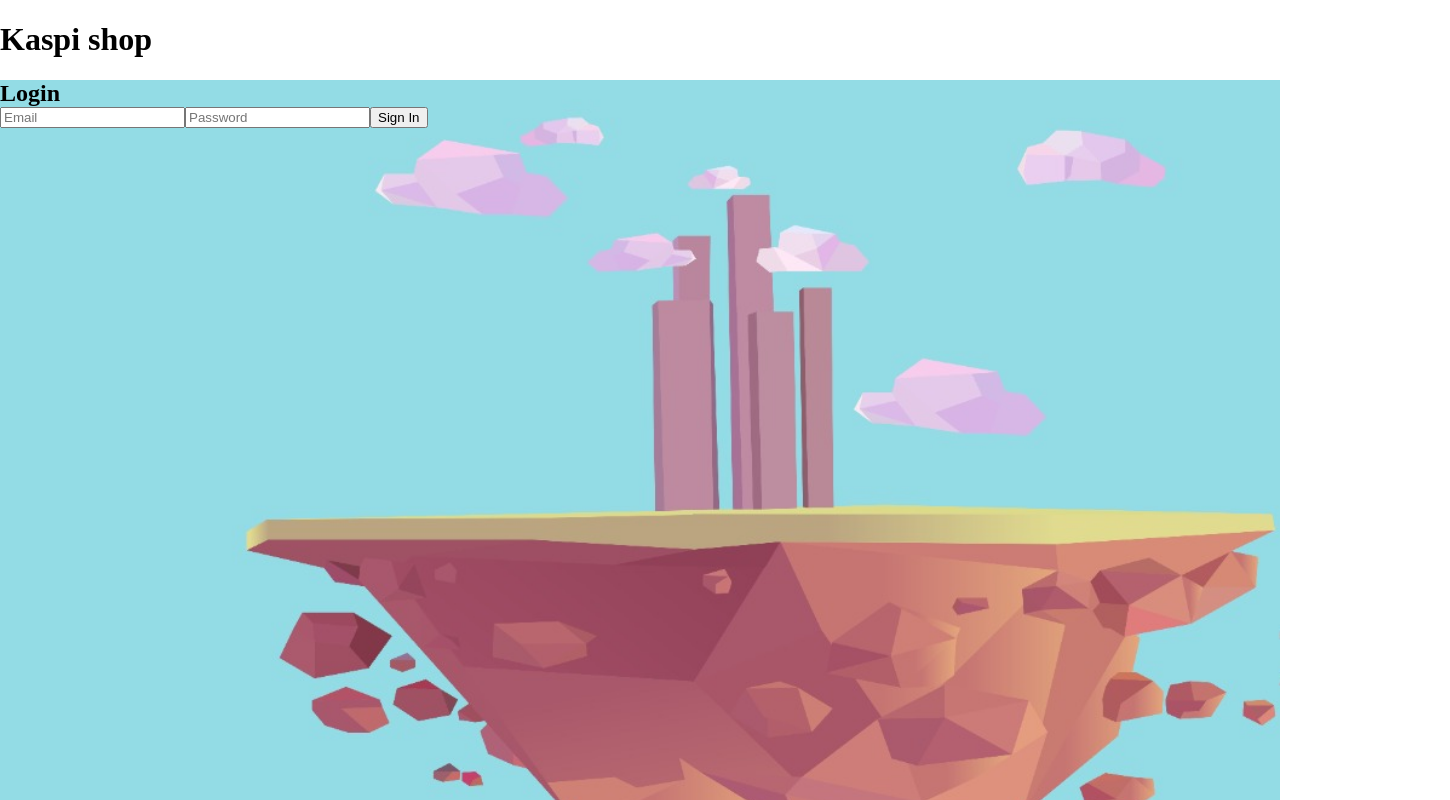
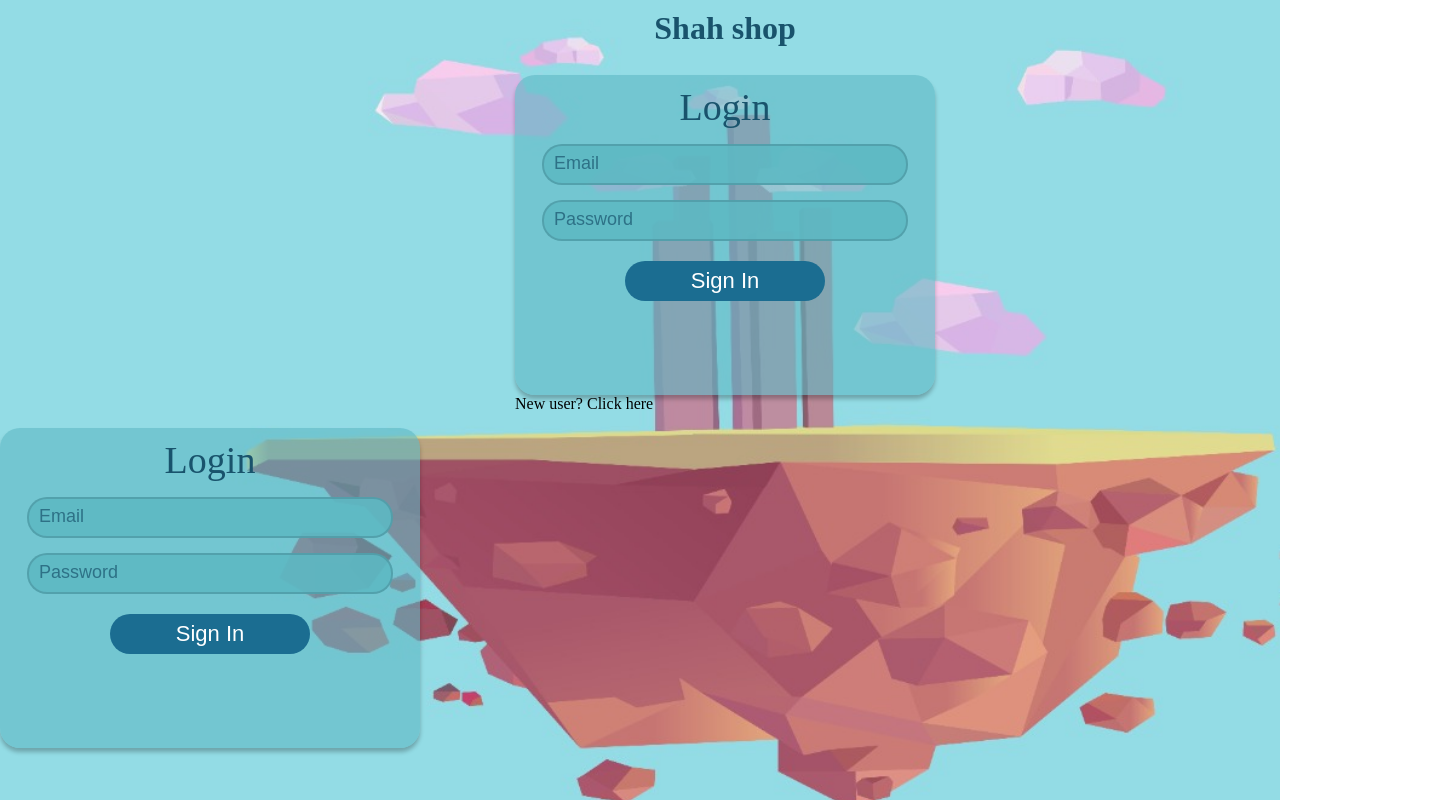
Before and after one commit to shahruhabd/rk-2, a React (Create React App) app in the folder my-app/: page /login in a window 1280 px wide. Shown: the top 800 px of the page, 1450 px wide, since content can reach past the window. Built offline with nearby package versions, Linux system fonts and the light colour scheme; no server answers.

Commit message:
Complete signin and styles

```diff
--- a/my-app/src/App.css
+++ b/my-app/src/App.css
@@ -1,12 +1,22 @@
-.App {
-  width: 100%;
-  height: 100%;
+h2 {
+  margin: 0;
 }
 
-h2 {
+p {
   margin: 0;
 }
 
 body {
   margin: 0;
 }
+
+.App {
+  height: 100vh;
+  width: 100%;
+  background-image: url('./../images/1.jfif');
+  background-size: 1550px auto;
+  background-repeat: no-repeat;
+  background-attachment: fixed;
+  display: flex;
+  align-content: center;
+}
--- a/my-app/src/App.js
+++ b/my-app/src/App.js
@@ -5,6 +5,7 @@ import { BrowserRouter as Router, Routes, Route, Link } from "react-router-dom";
 import Header from "./components/header";
 import Home from "./pages/Home";
 import './App.css'
+import './css/signin.css'
 import Signin from "./components/signin";
 import { useUserContext } from "./context/userContext";
 import Auth from "./components/auth";
@@ -35,10 +36,11 @@ function App() {
     <div className="App">
       <div className="wrapper">
         <Header />
-        {error && <p className="error">{error}</p>}
-        {loading ? <h2>Loading...</h2> : <> {user ? <Dashboard /> : <Auth />} </>}
-        {user ? <Main/> : <></>}
-
+        <div className="signin_container">
+          {error && <p className="error">{error}</p>}
+          {loading ? <h2>Loading...</h2> : <> {user ? <Dashboard /> : <Auth />} </>}
+          {user ? <Main/> : <></>}
+        </div>
         <Routes>
           <Route path="/" element={<Home isAuth={isAuth}/>}/>
           <Route path="/login" element={<Signin setIsAuth={setIsAuth}/>}/>
--- a/my-app/src/components/header.js
+++ b/my-app/src/components/header.js
@@ -3,8 +3,8 @@ import '../css/header.css'
 
 const Header = () => {
   return (
-    <div>
-        <h1>Kaspi shop</h1>
+    <div className='header'>
+        <h1 className='header_logo'>Shah shop</h1>
     </div>
   )
 }
--- a/my-app/src/components/signin.js
+++ b/my-app/src/components/signin.js
@@ -2,6 +2,7 @@ import React, { useRef } from "react";
 import { useUserContext } from "../context/userContext";
 import { useNavigate } from "react-router-dom";
 import '../css/signin.css'
+import '../App.css'
 
 const Signin = () => {
   let navigate = useNavigate();
@@ -27,12 +28,12 @@ const Signin = () => {
   };
 
   return (
-    <div className="signin_countainer">
-      <h2> Login </h2>
-      <form className="form_signin_" onSubmit={onSubmit}>
-        <input placeholder="Email" type="email" ref={emailRef} />
-        <input placeholder="Password" type="password" ref={psdRef} />
-        <button type="submit">Sign In</button>
+    <div className="signin_section">
+      <h2 className="signin_section_label">Login</h2>
+      <form className="signin_section_form" onSubmit={onSubmit}>
+        <input className="signin_section_input" placeholder="Email" type="email" ref={emailRef} />
+        <input className="signin_section_input" placeholder="Password" type="password" ref={psdRef} />
+        <button className="signin_section_submit" type="submit">Sign In</button>
       </form>
     </div>
   );
--- a/my-app/src/css/header.css
+++ b/my-app/src/css/header.css
@@ -0,0 +1,15 @@
+h1 {
+    margin: 0;
+}
+
+.header {
+    width: 1450px;
+    height: 50px;
+    display: flex;
+    justify-content: center;
+    padding-top: 10px;
+}
+
+.header_logo {
+    color: #19536C;
+}
--- a/my-app/src/css/signin.css
+++ b/my-app/src/css/signin.css
@@ -1,8 +1,66 @@
-.signin_countainer {
-    height: 100vh;
-    width: 100%;
-    background-image: url('./../../images/1.jfif');
-    background-size: 1550px auto;
-    background-repeat: no-repeat;
-    background-attachment: fixed;
+.signin_container {
+    display: flex;
+    justify-content: center;
 }
+
+.signin_section {
+    height: 300px;
+    width: 400px;
+    margin-top: 15px;
+    background: rgba(94, 184, 196, 0.6);
+    box-shadow: 0px 4px 4px rgba(0, 0, 0, 0.25);
+    border-radius: 20px;
+    padding: 10px;
+    overflow-x: hidden;
+    display: flex;
+    flex-direction: column;
+    align-items: center;
+}
+
+.signin_section_label {
+    font-style: normal;
+    font-weight: 400;
+    font-size: 38px;
+    color: #19536C
+}
+
+.signin_section_form {
+    display: flex;
+    flex-direction: column;
+    align-items: center;
+}
+
+.signin_section_input {
+    width: 350px;
+    height: 35px;
+    background: rgba(94, 184, 196, 0.9);
+    border: 2px solid rgba(76, 146, 155, 0.6);
+    border-radius: 20px;
+    outline: none;
+    padding-left: 10px;
+    margin-top: 15px;
+}
+
+.signin_section_input::placeholder {
+    font-weight: 300;
+    font-size: 18px;
+    color: rgba(25, 83, 108, 0.71);
+}
+
+.signin_section_submit {
+    width: 200px;
+    height: 40px;
+    margin-top: 20px;
+    background: #1B6D91;
+    border-radius: 25px;
+    color: #FFFF;
+    font-weight: 400;
+    font-size: 22px;
+    border: none;
+    outline: none;
+}
+
+.signin_section_submit:hover {
+    background: #289ed1;
+    transition: color 0.9s ease-in;
+}
```
